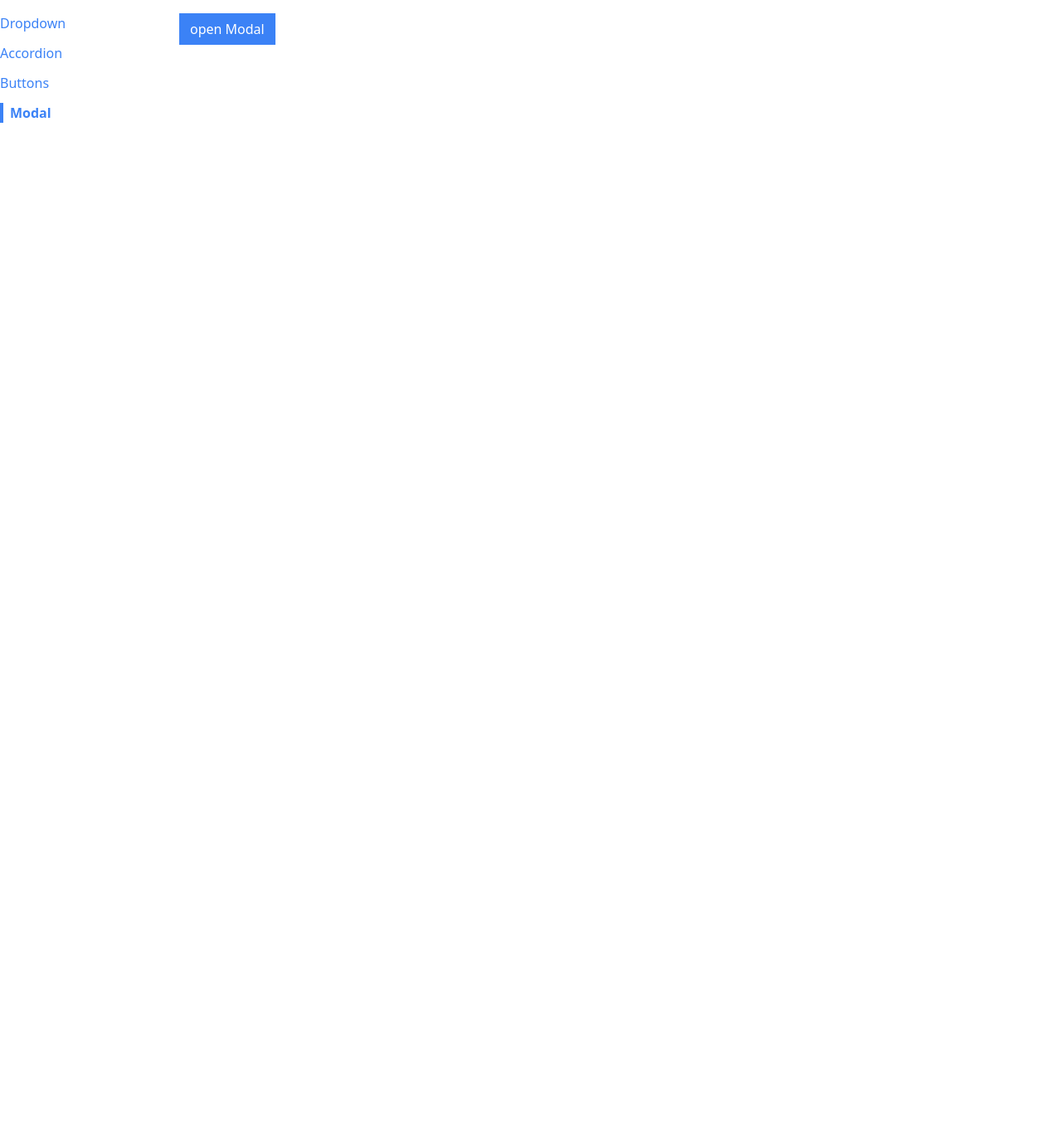
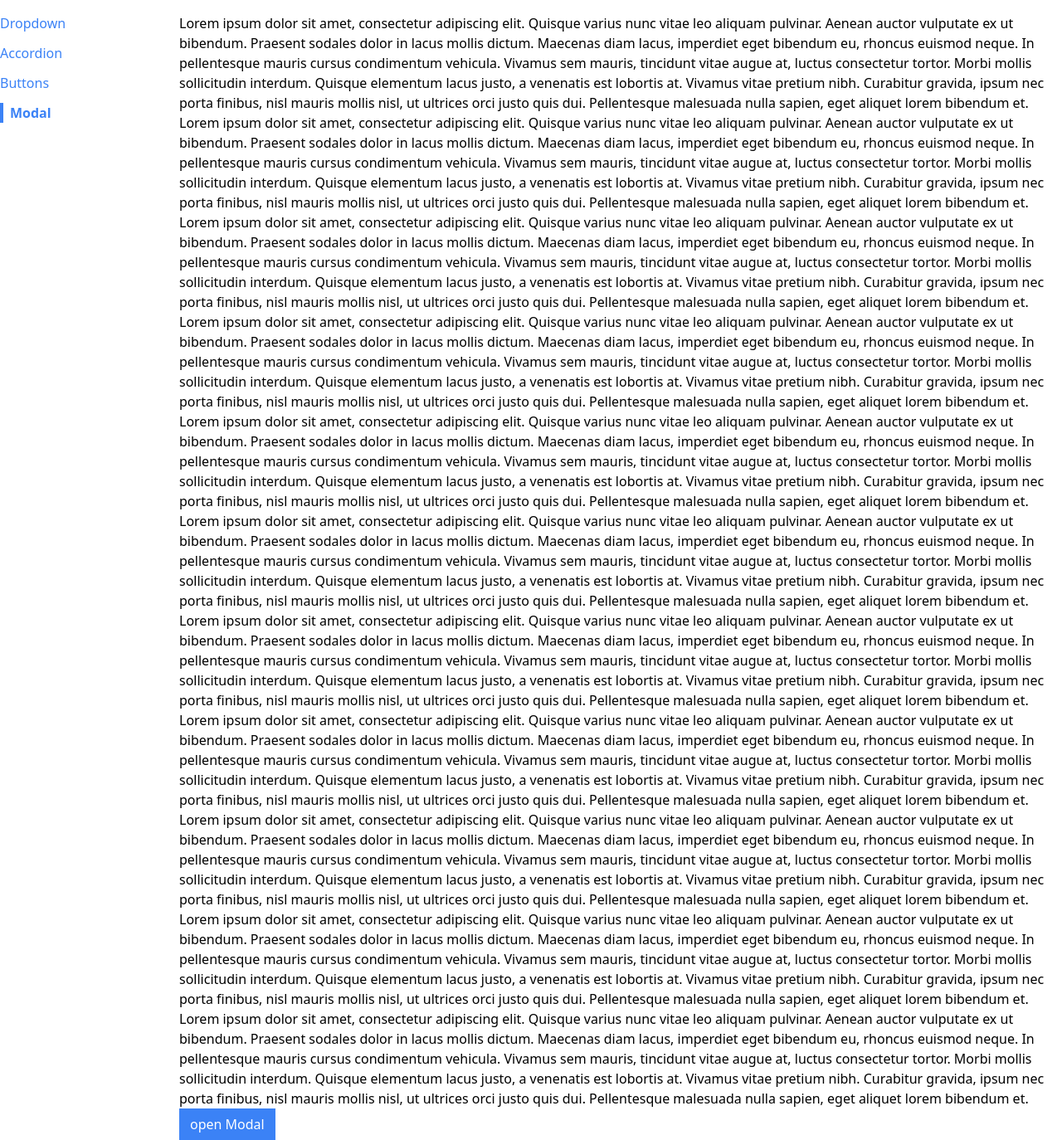
Before and after one commit to AmirKishk/react-components, a React (Create React App) app: page /modal in a window 1280 px wide. Shown: the whole page at 83% size. Before the commit the page ends 800 px from the top, so only its background shows below. Built offline with nearby package versions, Linux system fonts and the light colour scheme.

Commit message:
Modal done, bug fixed

```diff
--- a/public/index.html
+++ b/public/index.html
@@ -39,5 +39,6 @@
       To begin the development, run `npm start` or `yarn start`.
       To create a production bundle, use `npm run build` or `yarn build`.
     -->
+    <div class="modal-container"></div>
   </body>
 </html>
--- a/src/components/Modal.js
+++ b/src/components/Modal.js
@@ -1,9 +1,28 @@
-function Modal() {
-  return (
+import { useEffect } from "react";
+import ReactDOM from "react-dom";
+
+function Modal({ children, actionBar, onClose }) {
+  useEffect(() => {
+    document.body.classList.add("overflow-hidden");
+
+    return () => {
+      document.body.classList.remove("overflow-hidden");
+    };
+  }, []);
+
+  return ReactDOM.createPortal(
     <div>
-      <div className="absolute inset-0 bg-gray-300 opacity-80">1</div>
-      <div className="absolute inset-40 p-10 bg-white">I am a modal!</div>
-    </div>
+      <div onClick={onClose} className="fixed inset-0 bg-gray-300 opacity-80">
+        1
+      </div>
+      <div className="fixed inset-40 p-10 bg-white h-40">
+        <div className="flex flex-col justify-between h-full">
+          {children}
+          <div className="flex justify-end">{actionBar}</div>
+        </div>
+      </div>
+    </div>,
+    document.querySelector(".modal-container")
   );
 }
 
--- a/src/pages/ModalPage.js
+++ b/src/pages/ModalPage.js
@@ -1,20 +1,183 @@
-import { useState } from "react";
+import { useState, useEffect } from "react";
 import Modal from "../components/Modal";
 import Button from "../components/Button";
 
 function ModalPage() {
   const [showModal, setShowModal] = useState(false);
 
+  useEffect(() => {
+    const handleEsc = (event) => {
+      if (event.key === "Escape") {
+        setShowModal(false);
+      }
+    };
+    window.addEventListener("keydown", handleEsc);
+
+    return () => {
+      window.removeEventListener("keydown", handleEsc);
+    };
+  }, []);
+
   const handleClick = () => {
-    setShowModal(!showModal);
+    setShowModal(true);
   };
+
+  const handleClose = () => {
+    setShowModal(false);
+  };
+
+  const actionBar = (
+    <div>
+      <Button success onClick={handleClose}>
+        I Accept
+      </Button>
+    </div>
+  );
+
+  const modal = (
+    <Modal onClose={handleClose} actionBar={actionBar}>
+      <p>here are some words bla bla bla!</p>
+    </Modal>
+  );
 
   return (
     <div>
+      <p>
+        Lorem ipsum dolor sit amet, consectetur adipiscing elit. Quisque varius
+        nunc vitae leo aliquam pulvinar. Aenean auctor vulputate ex ut bibendum.
+        Praesent sodales dolor in lacus mollis dictum. Maecenas diam lacus,
+        imperdiet eget bibendum eu, rhoncus euismod neque. In pellentesque
+        mauris cursus condimentum vehicula. Vivamus sem mauris, tincidunt vitae
+        augue at, luctus consectetur tortor. Morbi mollis sollicitudin interdum.
+        Quisque elementum lacus justo, a venenatis est lobortis at. Vivamus
+        vitae pretium nibh. Curabitur gravida, ipsum nec porta finibus, nisl
+        mauris mollis nisl, ut ultrices orci justo quis dui. Pellentesque
+        malesuada nulla sapien, eget aliquet lorem bibendum et.
+      </p>
+      <p>
+        Lorem ipsum dolor sit amet, consectetur adipiscing elit. Quisque varius
+        nunc vitae leo aliquam pulvinar. Aenean auctor vulputate ex ut bibendum.
+        Praesent sodales dolor in lacus mollis dictum. Maecenas diam lacus,
+        imperdiet eget bibendum eu, rhoncus euismod neque. In pellentesque
+        mauris cursus condimentum vehicula. Vivamus sem mauris, tincidunt vitae
+        augue at, luctus consectetur tortor. Morbi mollis sollicitudin interdum.
+        Quisque elementum lacus justo, a venenatis est lobortis at. Vivamus
+        vitae pretium nibh. Curabitur gravida, ipsum nec porta finibus, nisl
+        mauris mollis nisl, ut ultrices orci justo quis dui. Pellentesque
+        malesuada nulla sapien, eget aliquet lorem bibendum et.
+      </p>
+      <p>
+        Lorem ipsum dolor sit amet, consectetur adipiscing elit. Quisque varius
+        nunc vitae leo aliquam pulvinar. Aenean auctor vulputate ex ut bibendum.
+        Praesent sodales dolor in lacus mollis dictum. Maecenas diam lacus,
+        imperdiet eget bibendum eu, rhoncus euismod neque. In pellentesque
+        mauris cursus condimentum vehicula. Vivamus sem mauris, tincidunt vitae
+        augue at, luctus consectetur tortor. Morbi mollis sollicitudin interdum.
+        Quisque elementum lacus justo, a venenatis est lobortis at. Vivamus
+        vitae pretium nibh. Curabitur gravida, ipsum nec porta finibus, nisl
+        mauris mollis nisl, ut ultrices orci justo quis dui. Pellentesque
+        malesuada nulla sapien, eget aliquet lorem bibendum et.
+      </p>
+      <p>
+        Lorem ipsum dolor sit amet, consectetur adipiscing elit. Quisque varius
+        nunc vitae leo aliquam pulvinar. Aenean auctor vulputate ex ut bibendum.
+        Praesent sodales dolor in lacus mollis dictum. Maecenas diam lacus,
+        imperdiet eget bibendum eu, rhoncus euismod neque. In pellentesque
+        mauris cursus condimentum vehicula. Vivamus sem mauris, tincidunt vitae
+        augue at, luctus consectetur tortor. Morbi mollis sollicitudin interdum.
+        Quisque elementum lacus justo, a venenatis est lobortis at. Vivamus
+        vitae pretium nibh. Curabitur gravida, ipsum nec porta finibus, nisl
+        mauris mollis nisl, ut ultrices orci justo quis dui. Pellentesque
+        malesuada nulla sapien, eget aliquet lorem bibendum et.
+      </p>
+      <p>
+        Lorem ipsum dolor sit amet, consectetur adipiscing elit. Quisque varius
+        nunc vitae leo aliquam pulvinar. Aenean auctor vulputate ex ut bibendum.
+        Praesent sodales dolor in lacus mollis dictum. Maecenas diam lacus,
+        imperdiet eget bibendum eu, rhoncus euismod neque. In pellentesque
+        mauris cursus condimentum vehicula. Vivamus sem mauris, tincidunt vitae
+        augue at, luctus consectetur tortor. Morbi mollis sollicitudin interdum.
+        Quisque elementum lacus justo, a venenatis est lobortis at. Vivamus
+        vitae pretium nibh. Curabitur gravida, ipsum nec porta finibus, nisl
+        mauris mollis nisl, ut ultrices orci justo quis dui. Pellentesque
+        malesuada nulla sapien, eget aliquet lorem bibendum et.
+      </p>
+      <p>
+        Lorem ipsum dolor sit amet, consectetur adipiscing elit. Quisque varius
+        nunc vitae leo aliquam pulvinar. Aenean auctor vulputate ex ut bibendum.
+        Praesent sodales dolor in lacus mollis dictum. Maecenas diam lacus,
+        imperdiet eget bibendum eu, rhoncus euismod neque. In pellentesque
+        mauris cursus condimentum vehicula. Vivamus sem mauris, tincidunt vitae
+        augue at, luctus consectetur tortor. Morbi mollis sollicitudin interdum.
+        Quisque elementum lacus justo, a venenatis est lobortis at. Vivamus
+        vitae pretium nibh. Curabitur gravida, ipsum nec porta finibus, nisl
+        mauris mollis nisl, ut ultrices orci justo quis dui. Pellentesque
+        malesuada nulla sapien, eget aliquet lorem bibendum et.
+      </p>
+      <p>
+        Lorem ipsum dolor sit amet, consectetur adipiscing elit. Quisque varius
+        nunc vitae leo aliquam pulvinar. Aenean auctor vulputate ex ut bibendum.
+        Praesent sodales dolor in lacus mollis dictum. Maecenas diam lacus,
+        imperdiet eget bibendum eu, rhoncus euismod neque. In pellentesque
+        mauris cursus condimentum vehicula. Vivamus sem mauris, tincidunt vitae
+        augue at, luctus consectetur tortor. Morbi mollis sollicitudin interdum.
+        Quisque elementum lacus justo, a venenatis est lobortis at. Vivamus
+        vitae pretium nibh. Curabitur gravida, ipsum nec porta finibus, nisl
+        mauris mollis nisl, ut ultrices orci justo quis dui. Pellentesque
+        malesuada nulla sapien, eget aliquet lorem bibendum et.
+      </p>
+      <p>
+        Lorem ipsum dolor sit amet, consectetur adipiscing elit. Quisque varius
+        nunc vitae leo aliquam pulvinar. Aenean auctor vulputate ex ut bibendum.
+        Praesent sodales dolor in lacus mollis dictum. Maecenas diam lacus,
+        imperdiet eget bibendum eu, rhoncus euismod neque. In pellentesque
+        mauris cursus condimentum vehicula. Vivamus sem mauris, tincidunt vitae
+        augue at, luctus consectetur tortor. Morbi mollis sollicitudin interdum.
+        Quisque elementum lacus justo, a venenatis est lobortis at. Vivamus
+        vitae pretium nibh. Curabitur gravida, ipsum nec porta finibus, nisl
+        mauris mollis nisl, ut ultrices orci justo quis dui. Pellentesque
+        malesuada nulla sapien, eget aliquet lorem bibendum et.
+      </p>
+      <p>
+        Lorem ipsum dolor sit amet, consectetur adipiscing elit. Quisque varius
+        nunc vitae leo aliquam pulvinar. Aenean auctor vulputate ex ut bibendum.
+        Praesent sodales dolor in lacus mollis dictum. Maecenas diam lacus,
+        imperdiet eget bibendum eu, rhoncus euismod neque. In pellentesque
+        mauris cursus condimentum vehicula. Vivamus sem mauris, tincidunt vitae
+        augue at, luctus consectetur tortor. Morbi mollis sollicitudin interdum.
+        Quisque elementum lacus justo, a venenatis est lobortis at. Vivamus
+        vitae pretium nibh. Curabitur gravida, ipsum nec porta finibus, nisl
+        mauris mollis nisl, ut ultrices orci justo quis dui. Pellentesque
+        malesuada nulla sapien, eget aliquet lorem bibendum et.
+      </p>
+      <p>
+        Lorem ipsum dolor sit amet, consectetur adipiscing elit. Quisque varius
+        nunc vitae leo aliquam pulvinar. Aenean auctor vulputate ex ut bibendum.
+        Praesent sodales dolor in lacus mollis dictum. Maecenas diam lacus,
+        imperdiet eget bibendum eu, rhoncus euismod neque. In pellentesque
+        mauris cursus condimentum vehicula. Vivamus sem mauris, tincidunt vitae
+        augue at, luctus consectetur tortor. Morbi mollis sollicitudin interdum.
+        Quisque elementum lacus justo, a venenatis est lobortis at. Vivamus
+        vitae pretium nibh. Curabitur gravida, ipsum nec porta finibus, nisl
+        mauris mollis nisl, ut ultrices orci justo quis dui. Pellentesque
+        malesuada nulla sapien, eget aliquet lorem bibendum et.
+      </p>
+      <p>
+        Lorem ipsum dolor sit amet, consectetur adipiscing elit. Quisque varius
+        nunc vitae leo aliquam pulvinar. Aenean auctor vulputate ex ut bibendum.
+        Praesent sodales dolor in lacus mollis dictum. Maecenas diam lacus,
+        imperdiet eget bibendum eu, rhoncus euismod neque. In pellentesque
+        mauris cursus condimentum vehicula. Vivamus sem mauris, tincidunt vitae
+        augue at, luctus consectetur tortor. Morbi mollis sollicitudin interdum.
+        Quisque elementum lacus justo, a venenatis est lobortis at. Vivamus
+        vitae pretium nibh. Curabitur gravida, ipsum nec porta finibus, nisl
+        mauris mollis nisl, ut ultrices orci justo quis dui. Pellentesque
+        malesuada nulla sapien, eget aliquet lorem bibendum et.
+      </p>
       <Button onClick={handleClick} primary>
         open Modal
       </Button>
-      {showModal && <Modal />}
+      {showModal && modal}
     </div>
   );
 }
```
